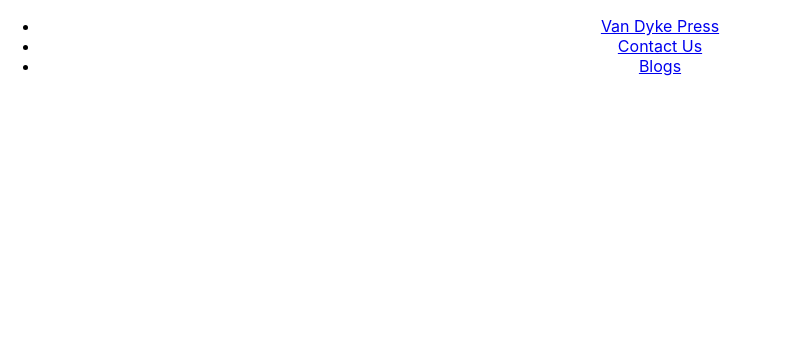
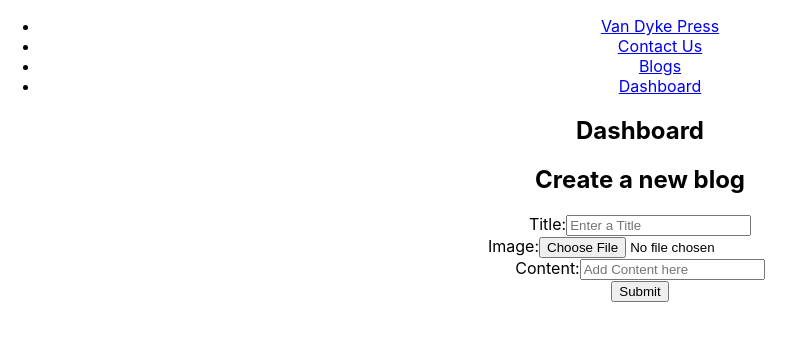
Before and after one commit to JordanWalling/vandyke-frontend, a React (Create React App) app in the folder src/client/: page /dashboard in a window 1280 px wide. Shown: the top 340 px of the page, without its empty margins (0-805 px from the left). Built offline with nearby package versions, Linux system fonts and the light colour scheme.

Commit message:
create dashboard and create blog component initial set up

```diff
--- a/src/client/src/App.js
+++ b/src/client/src/App.js
@@ -5,6 +5,7 @@ import { BrowserRouter, Routes, Route, Link } from "react-router-dom";
 import Home from "./pages/Home";
 import ContactUs from "./pages/ContactUs";
 import Blogs from "./pages/Blogs";
+import Dashboard from "./pages/Dashboard";
 
 // component imports
 import Navbar from "./components/Navbar";
@@ -18,6 +19,7 @@ function App() {
           <Route index element={<Home />} />
           <Route path="contact-us" element={<ContactUs />} />
           <Route path="blogs" element={<Blogs />} />
+          <Route path="dashboard" element={<Dashboard />} />
         </Routes>
       </BrowserRouter>
     </div>
--- /dev/null
+++ b/src/client/src/components/CreateBlog.js
@@ -0,0 +1,35 @@
+const CreateBlog = ({ content, setContent, handleSubmit }) => {
+  return (
+    <div>
+      <form className="form">
+        <h2>Create a new blog</h2>
+        <div>
+          <label htmlFor="name">Title:</label>
+          <input
+            type="text"
+            //value="Title"
+            placeholder="Enter a Title"
+          />
+        </div>
+        <div>
+          <label>Image:</label>
+          <input
+            type="file"
+            //value="image"
+          />
+        </div>
+        <div>
+          <label>Content:</label>
+          <input
+            type="text"
+            //value="content"
+            placeholder="Add Content here"
+          />
+        </div>
+        <button>Submit</button>
+      </form>
+    </div>
+  );
+};
+
+export default CreateBlog;
--- a/src/client/src/components/Navbar.js
+++ b/src/client/src/components/Navbar.js
@@ -14,6 +14,9 @@ const Navbar = () => {
           <li>
             <NavLink to="blogs">Blogs</NavLink>
           </li>
+          <li>
+            <NavLink to="dashboard">Dashboard</NavLink>
+          </li>
         </ul>
       </nav>
     </div>
--- /dev/null
+++ b/src/client/src/pages/Dashboard.js
@@ -0,0 +1,23 @@
+import { useState } from "react";
+import CreateBlog from "../components/CreateBlog";
+
+const Dashboard = () => {
+  const [content, setContent] = useState("");
+
+  const handleSubmit = (e) => {
+    e.preventDefault();
+  };
+
+  return (
+    <div>
+      <h2>Dashboard</h2>
+      <CreateBlog
+        content={content}
+        setContent={setContent}
+        handleSubmit={handleSubmit}
+      />
+    </div>
+  );
+};
+
+export default Dashboard;
```
Also changed, not shown: 1 other file (tests, documents, lock files or other folders).
